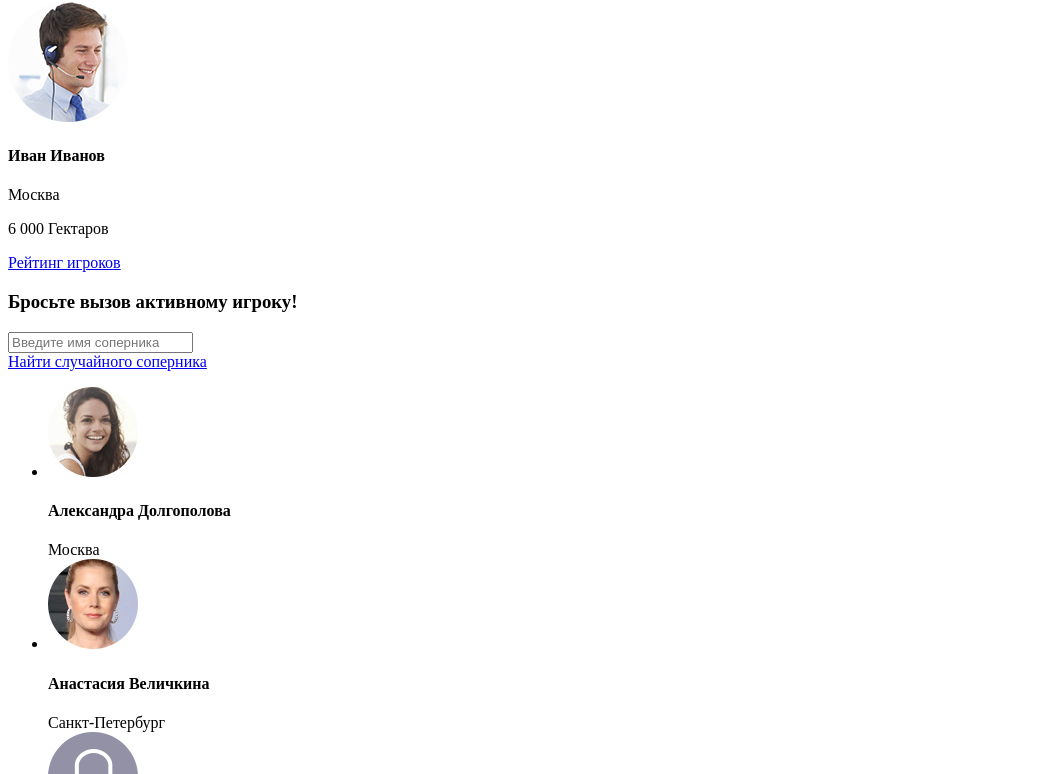
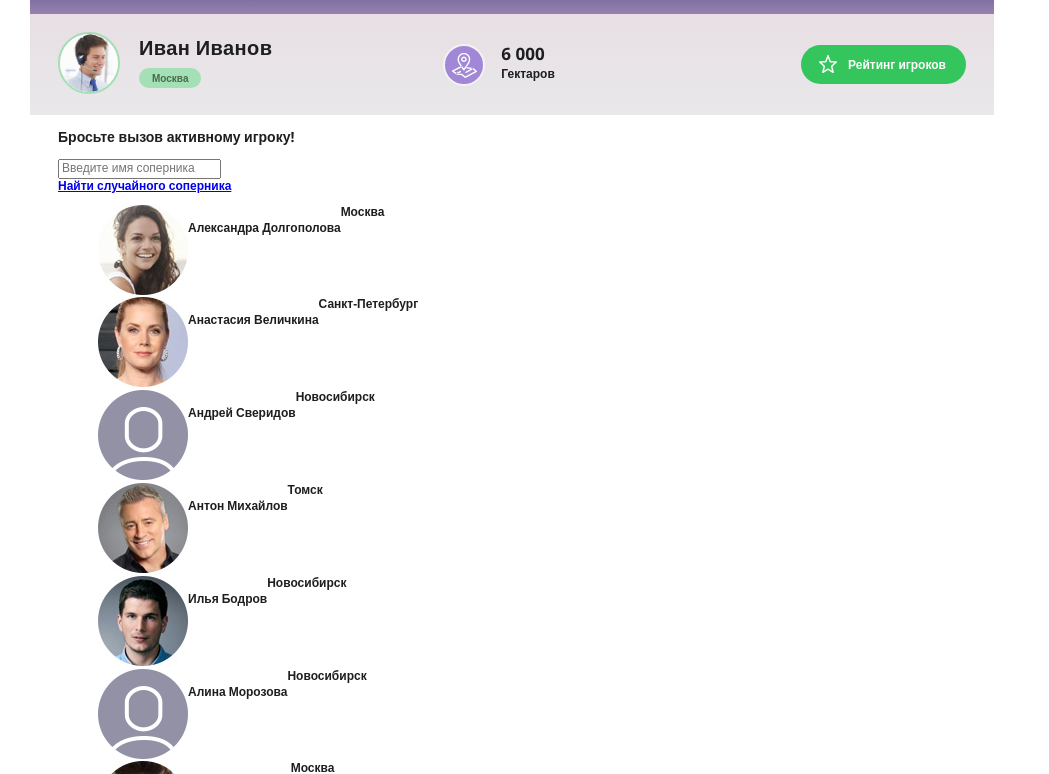
Before and after one commit to xalomirx/Test_task, a plain HTML site: page index.html in a window 1280 px wide. Shown: the part 65-839 px from the top of the page, without its empty margins (0-1049 px from the left). Drawn offline with nearby package versions, Linux system fonts and the light colour scheme.

Commit message:
make desktop styles for header, and user info blocks

```diff
--- a/index.html
+++ b/index.html
@@ -4,32 +4,35 @@
   <meta charset="UTF-8">
   <meta name="viewport" content="width=device-width, initial-scale=1, shrink-to-fit=no">
   <meta http-equiv="X-UA-Compatible" content="IE=Edge">
-  <link rel="stylesheet" href="">
-  <title></title>
+  <link rel="stylesheet" href="css/style.css">
+  <title>Virtual School</title>
 </head>
 <body>
   <main class="container">
     <div class="popup">
-      <header class="popup__header">
-        <h2 class="popup__header-title">Брось вызов! "Курс подготовки консультанта" </h2>
+      <header class="popup-header popup_container">
+        <span class="popup-header__cross"></span>
+        <h2 class="popup-header__title">Брось вызов! "Курс подготовки консультанта" </h2>
       </header>
-      <section class="user-info">
-        <section class="main-user-card user-card">
-          <a class="main-user-card__profile-link" href="#">
-            <img class="main-user-card__avatar" src="images/user_avatars/1_ava.jpg" alt="user-avatar">
+      <section class="popup-user-info popup_container">
+        <section class="popup-user-card user-card">
+          <a class="popup-user-card__profile-link user-card__profile-link" href="#">
+            <img class="popup-user-card__avatar user-card__avatar" src="images/user_avatars/1_ava.jpg" alt="user-avatar">
           </a>
-          <h4 class="main-user-card__user-name">Иван Иванов</h4>
-          <span class="main-user-card__town-name">Москва</span>
+          <div class="popup-user-card__user-info-wrap user-card__info-info-wrap">
+            <h4 class="popup-user-card__user-name user-card__user-name">Иван Иванов</h4>
+            <div class="popup-user-card__town-name-wrap">
+              <span class="popup-user-card__town-name user-card__town-name">Москва</span>
+            </div>
+          </div>
         </section>
         <section class="hectare-info">
-          <p class="hectare-info__text">
-            <span class="hectare-info__count">6 000</span>
-            Гектаров
-          </p>
+          <span class="hectare-info__count">6 000</span>
+          <p class="hectare-info__text">Гектаров</p>
         </section>
         <a class="btn users-rating-btn" href="#">Рейтинг игроков</a>
       </section>
-      <section class="popup-challenge-box">
+      <section class="popup-challenge-box popup_container">
         <h3 class="popup-challenge-box__title">Бросьте вызов активному игроку!</h3>
         <form class="search-form popup-challenge-box__search-form" action="#">
           <input class="search popup-challenge-box__search" type="text" placeholder="Введите имя соперника">
--- a/sass/_const.sass
+++ b/sass/_const.sass
@@ -1,6 +1,22 @@
-//FontsProperties
+// 1)FontsProperties
 
-//Font-Family
+//-font-Family
 $font-family: 'Open Sans', sans-serif
 
-//Font-Size
+//-font-Size
+$popup_fz: 12px
+
+//-line-height
+$popup_lh: 20px
+
+//-letter-space
+$popup_ls: 0.02em
+
+// 2)Colors
+
+//-popup-color
+$popup-text-black: #1d1e20
+$popup-green: #486c4b
+$popup-green-light: #34c55d
+$popup-gray: #636269
+$popup-gray-light: #c3c2cb
--- /dev/null
+++ b/sass/blocks/popup/_popup.sass
@@ -0,0 +1,17 @@
+.popup_container
+  max-width: 964px
+  padding-right: 28px
+  padding-left: 28px
+
+.popup
+  font-family: $font-family
+  font-weight: bold
+  color: $popup-text-black
+  font-size: $popup_fz
+
+
+//import popup__header block
+@import popup-header/popup-header
+
+//import popup__user-info block
+@import popup-user-info/_popup-user-info
--- /dev/null
+++ b/sass/blocks/popup/popup-header/_popup-header.sass
@@ -0,0 +1,39 @@
+
+.popup-header
+  position: relative
+  padding-top: 17px
+  padding-bottom: 17px
+  background-image: linear-gradient(#444483, #9782ae)
+  border-top-left-radius: 2px
+  border-top-right-radius: 2px
+
+.popup-header__cross
+  position: absolute
+  top: 15px
+  right: 28px
+  width: 17px
+  height: 17px
+  cursor: pointer
+
+.popup-header__cross::before,
+.popup-header__cross::after
+  position: absolute
+  left: 50%
+  margin-left: -2px
+  content: ''
+  height: 20px
+  width: 2px
+  background-color: #fff
+
+.popup-header__cross::before
+  transform: rotate(45deg)
+
+.popup-header__cross::after
+  transform: rotate(-45deg)
+
+.popup-header__title
+  margin: 0
+  font-size: 14px
+  line-height: 15px
+  letter-spacing: $popup-ls
+  color: #fff
--- /dev/null
+++ b/sass/blocks/popup/popup-user-info/_popup-user-info.sass
@@ -0,0 +1,98 @@
+.popup-user-info
+  display: flex
+  align-items: center
+  padding-top: 18px
+  padding-bottom: 18px
+  background-image: linear-gradient(to top, #e9e8eb, #e7dfe3)
+
+.popup-user-card
+  margin-right: 171px
+
+.popup-user-card__profile-link
+  margin-right: 19px
+
+.popup-user-card__avatar
+  width: 62px
+  height: 62px
+  border: 2px solid rgba(61, 214, 105, .4)
+  border-radius: 50%
+
+.popup-user-card__user-info-wrap
+  display: flex
+  flex-direction: column
+
+.popup-user-card__user-name
+  margin-top: 6px
+  margin-bottom: 10px
+  font-size: 20px
+  line-height: $popup-lh
+  letter-spacing: $popup-ls
+
+.popup-user-card__town-name
+  display: inline-block
+  padding-top: 5px
+  padding-right: 13px
+  padding-bottom: 5px
+  padding-left: 13px
+  font-size: 10px
+  line-height: 10px
+  color: #486c4b
+  background-color: rgba(61, 214, 105, .4)
+  border-radius: 25px
+
+//hectare
+.hectare-info
+  position: relative
+  padding-left: 58px
+
+.hectare-info::before
+  position: absolute
+  left: 0
+  content: ""
+  width: 42px
+  height: 42px
+  background-color: #a287d6
+  background-image: url("../images/map_point.svg")
+  background-repeat: no-repeat
+  background-position: center center
+  background-size: 25px auto
+  border: 2px solid #f4f2f5
+  border-radius: 50%
+
+.hectare-info__count
+  font-size: 17px
+  line-height: $popup-lh
+
+.hectare-info__text
+  margin: 0
+  font-weight: 700
+  line-height: $popup-lh
+
+.users-rating-btn
+  position: relative
+  display: inline-block
+  margin-left: auto
+  padding-top: 13px
+  padding-bottom: 13px
+  padding-left: 47px
+  padding-right: 20px
+  color: #fff
+  text-decoration: none
+  border-radius: 25px
+  background-color: $popup-green-light
+
+.users-rating-btn::before
+  position: absolute
+  top: 50%
+  left: 18px
+  content: ''
+  margin-top: -9px
+  width: 18px
+  height: 18px
+  background-image: url("../images/star.svg")
+  background-repeat: no-repeat
+  background-size: 18px auto
+
+.users-rating-btn:hover,
+.users-rating-btn:focus
+  background-color: #45df70
--- a/sass/style.sass
+++ b/sass/style.sass
@@ -4,8 +4,35 @@
 //Font connection
 @import url('https://fonts.googleapis.com/css?family=Open+Sans:600,700&subset=cyrillic')
 
-//import normalize sass files
+//import normalize scss files
 @import normalize/normalize
 
-body
-  font-family: $font-family
+//make border-box for all block
+html
+  box-sizing: border-box
+
+*,
+*::before,
+*::after
+  box-sizing: inherit
+
+.container
+  width: 1024px
+  padding-top: 30px
+  padding-left: 30px
+  padding-right: 30px
+
+.user-card
+  display: flex
+
+.user-card__profile-link
+  display: block
+
+.user-card__avatar
+  width: 62px
+  height: 62px
+  border: 2px solid rgba(61, 214, 105, .4)
+  border-radius: 50%
+
+//import block
+@import blocks/popup/popup
```
Also changed, not shown: css/style.css, 1 other file.
